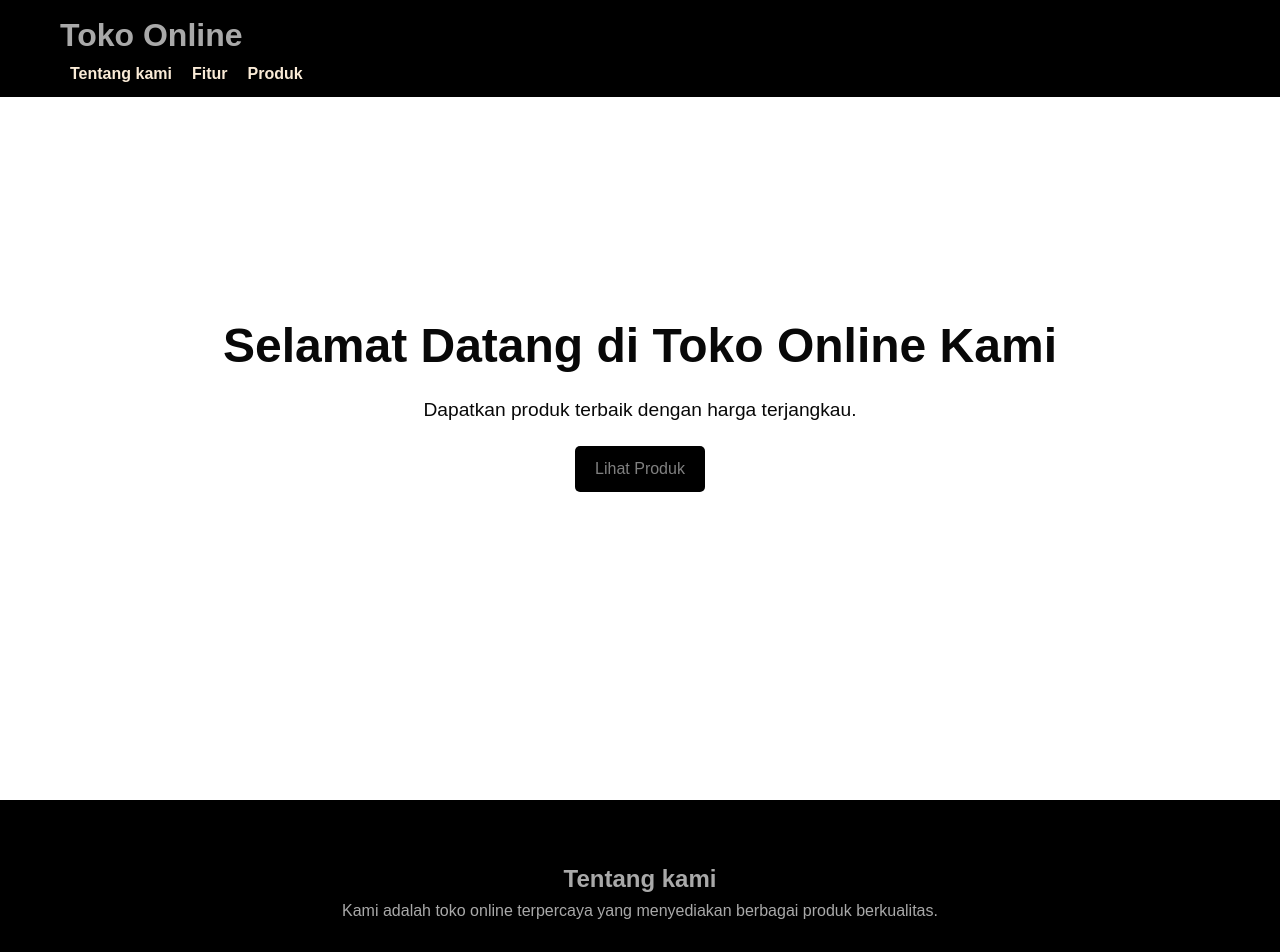
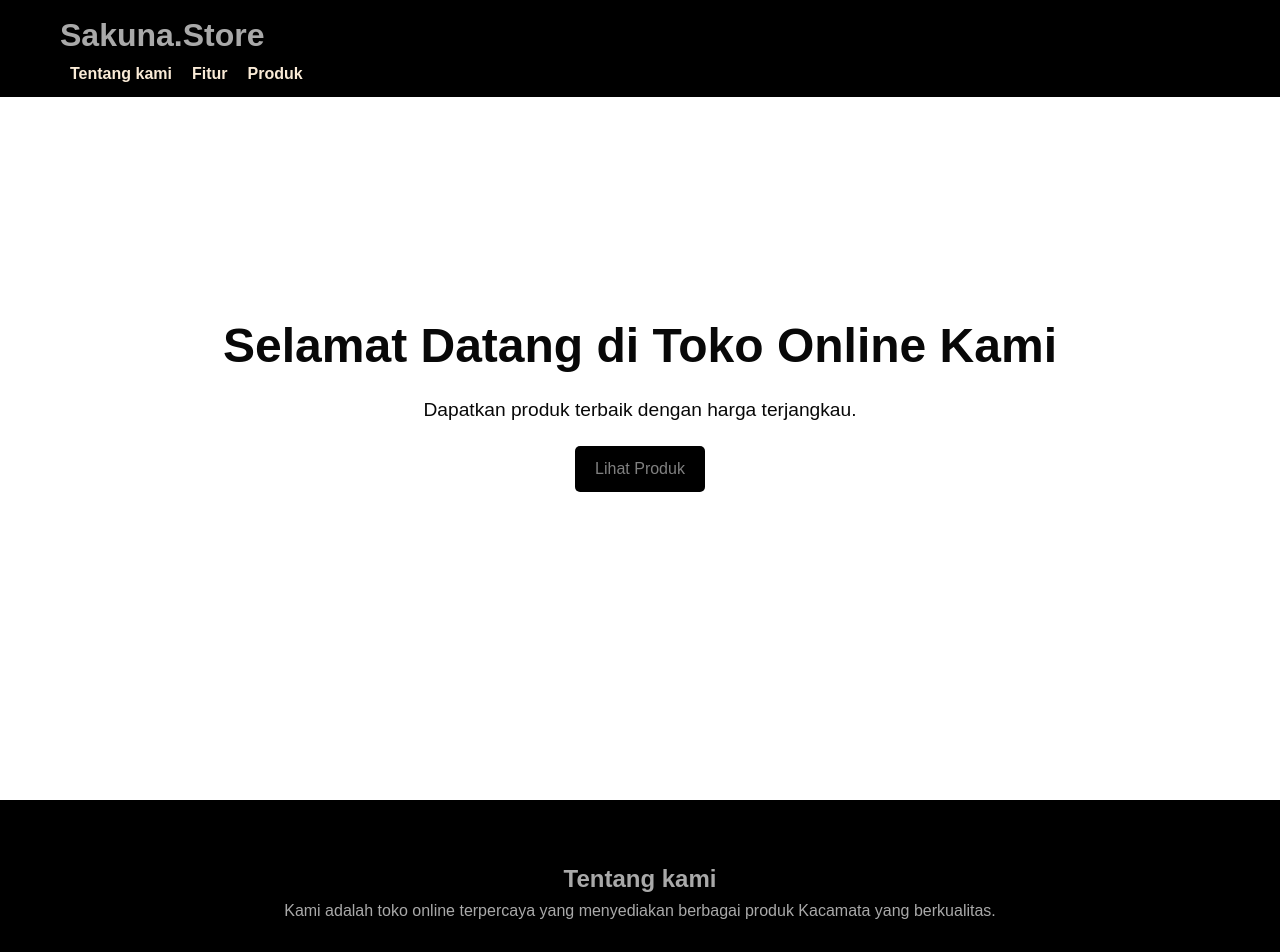
Before and after one commit to Sakuna05/Landing-page-Qibthi-Rahman-Mazayasakuna-KDG, a plain HTML site: page index.html in a window 1280 px wide. Shown: the top 952 px of the page. Drawn offline with Linux system fonts and the light colour scheme.

Commit message:
Add files via upload

```diff
--- a/index.html
+++ b/index.html
@@ -3,13 +3,13 @@
 <head>
     <meta charset="UTF-8">
     <meta name="viewport" content="width=device-width, initial-scale=1.0">
-    <title>Landing Page Toko Online</title>
+    <title>Landing Page Toko Kacamata</title>
     <link rel="stylesheet" href="style.css">
 </head>
 <header>
     <div class="container">
         <div class="logo">
-            <h1>Toko Online</h1>
+            <h1>Sakuna.Store</h1>
         <nav>
             <ul>
                 <li><a href="#home"></a></li>
@@ -31,7 +31,7 @@
         <section id="about">
             <div class="container">
                 <h2> Tentang kami</h2>
-                <p>Kami adalah toko online terpercaya yang menyediakan berbagai produk berkualitas.</p>
+                <p>Kami adalah toko online terpercaya yang menyediakan berbagai produk Kacamata yang berkualitas.</p>
             </div>
         </section>
         <section id="features">
```
